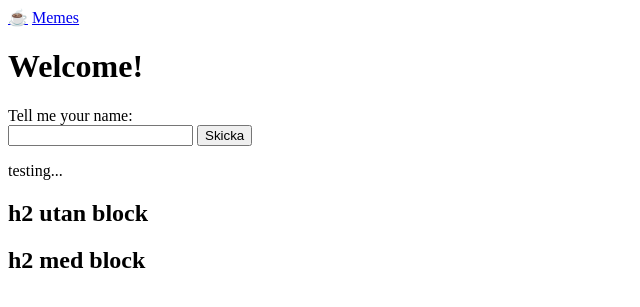
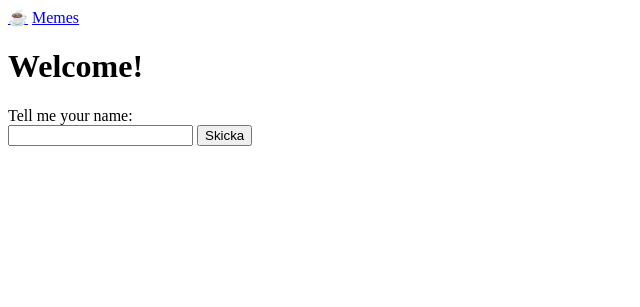
Before and after one commit to eklownr/PySite.API, a Flask app: page / in a window 1280 px wide. Shown: the top 307 px of the page, without its empty margins (0-640 px from the left). Run offline with Flask 3, Linux system fonts and the light colour scheme.

Commit message:
fix: @app.route('/api/update'

```diff
--- a/flask_app/routes.py
+++ b/flask_app/routes.py
@@ -1,5 +1,5 @@
 from flask_app import app
-from flask import jsonify, render_template
+from flask import jsonify, render_template, request
 from . api_helper import *
 
 
--- a/flask_app/templates/home.html
+++ b/flask_app/templates/home.html
@@ -1,5 +1,6 @@
 {% extends "base.html" %}
 {% block main %}
+
     <div class="block">
      <h1>Welcome!</h1>
         <form hx-post="/api/update" hx-target="#output">
@@ -10,10 +11,4 @@
         <div id="output" hx-swap="outerHTML"></div>
     </div>
 
-    <!--Testar class block-->
-    <div class="block"><p>testing... </p> </div>
-
-    <!-- testar .block -->
-    <h2>h2 utan block</h2>
-    <h2 class="block">h2 med block</h2>
 {% endblock %}
```
